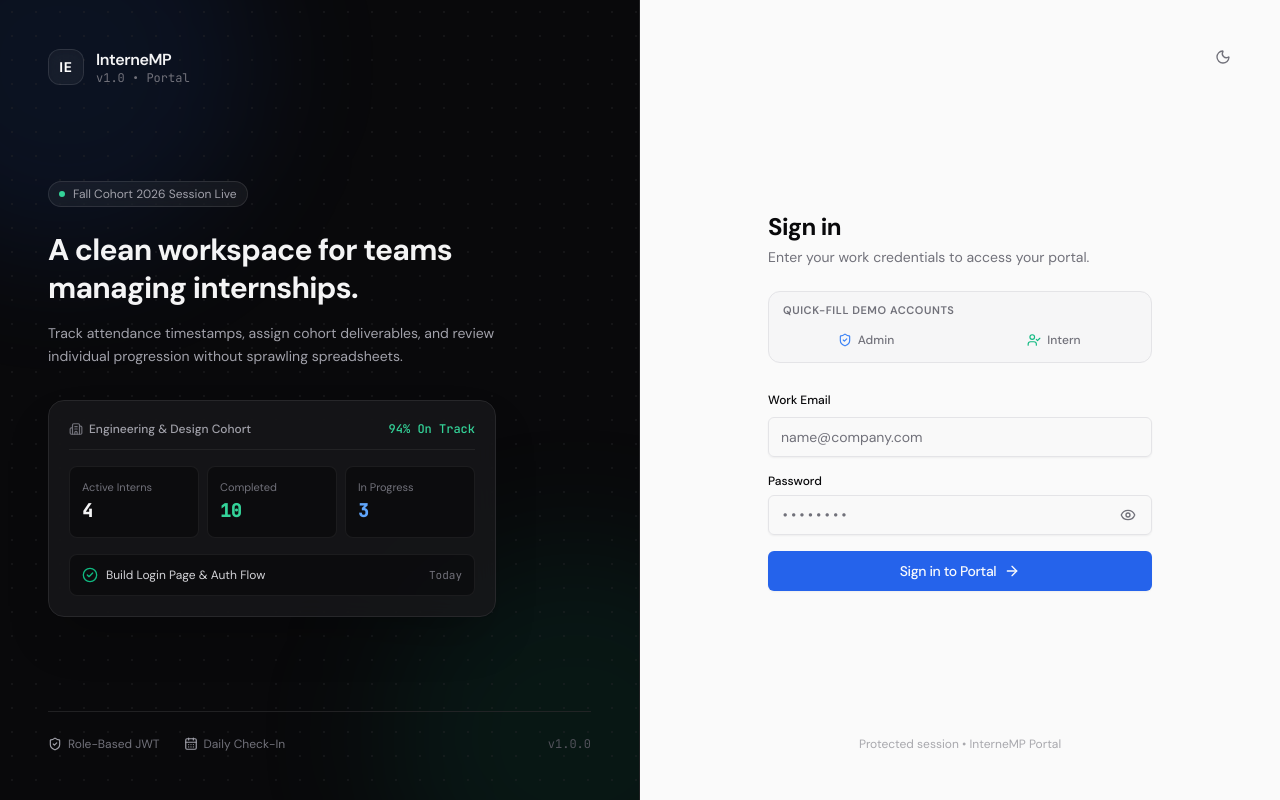
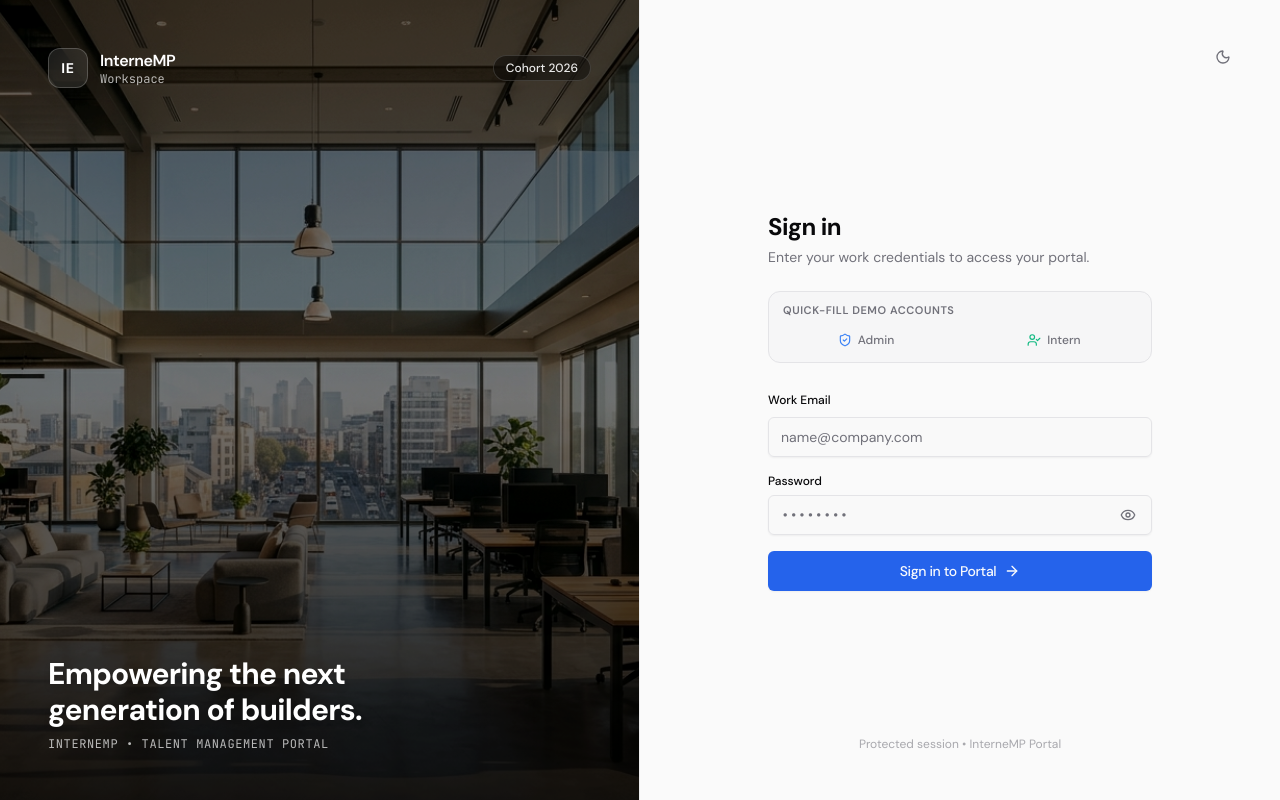
Before and after one commit to Sujalverma3/internemp, a React (Vite) app in the folder frontend/: page /login in a window 1280 px wide. Built offline with nearby package versions, Linux system fonts and the light colour scheme; no server answers.

Commit message:
feat(ui): redesign login page with image-driven architectural showcase

```diff
--- a/frontend/src/pages/Login.jsx
+++ b/frontend/src/pages/Login.jsx
@@ -8,8 +8,7 @@ import { Button } from '@/components/ui/button'
 import { Input } from '@/components/ui/input'
 import { Label } from '@/components/ui/label'
 import {
-  Eye, EyeOff, ShieldCheck, UserCheck, CalendarDays,
-  CheckCircle2, Sun, Moon, ArrowRight, Sparkles, Building2
+  Eye, EyeOff, ShieldCheck, UserCheck, Sun, Moon, ArrowRight
 } from 'lucide-react'
 
 export default function Login() {
@@ -47,88 +46,44 @@ export default function Login() {
 
   return (
     <div className="min-h-screen flex w-full bg-background selection:bg-primary/20">
-      {/* Left Panel — Editorial Product Showcase (Desktop) */}
-      <div className="hidden lg:flex flex-col justify-between w-1/2 bg-zinc-950 text-zinc-100 p-12 relative overflow-hidden border-r border-zinc-800/80">
-        {/* Subtle Ambient Radial Gradients (Grounded & Non-Cheesy) */}
-        <div className="absolute -top-32 -left-32 w-96 h-96 bg-blue-600/10 rounded-full blur-3xl pointer-events-none" />
-        <div className="absolute -bottom-32 -right-32 w-96 h-96 bg-emerald-600/10 rounded-full blur-3xl pointer-events-none" />
+      {/* Left Panel — Full-Bleed Architectural Visual Experience (Desktop) */}
+      <div className="hidden lg:relative lg:flex flex-col justify-between w-1/2 min-h-screen p-12 overflow-hidden border-r border-border/60">
+        {/* Architectural Workspace Hero Image */}
+        <img
+          src="/login-hero.jpg"
+          alt="InterneMP modern architectural studio workspace"
+          className="absolute inset-0 w-full h-full object-cover object-center filter brightness-[0.88] contrast-[1.05] transition-transform duration-700 hover:scale-[1.02]"
+        />
 
-        {/* Subtle Dot Grid */}
-        <div className="absolute inset-0 bg-[radial-gradient(#27272a_1px,transparent_1px)] [background-size:24px_24px] opacity-40 pointer-events-none" />
+        {/* Sophisticated Dark Gradient Scrim to ensure crisp branding and high contrast */}
+        <div className="absolute inset-0 bg-gradient-to-t from-black/85 via-black/35 to-black/50" />
+        <div className="absolute inset-0 bg-zinc-950/20 mix-blend-multiply" />
 
         {/* Top Brand Bar */}
-        <div className="relative z-10 flex items-center gap-3">
-          <div className="w-9 h-9 rounded-xl bg-white/5 border border-white/10 backdrop-blur-md flex items-center justify-center shadow-inner">
-            <span className="text-white font-bold text-sm tracking-wider">IE</span>
+        <div className="relative z-10 flex items-center justify-between">
+          <div className="flex items-center gap-3">
+            <div className="w-10 h-10 rounded-xl bg-white/10 border border-white/20 backdrop-blur-md flex items-center justify-center shadow-lg">
+              <span className="text-white font-bold text-sm tracking-wider">IE</span>
+            </div>
+            <div>
+              <span className="text-base font-semibold tracking-tight text-white drop-shadow-sm">InterneMP</span>
+              <span className="text-xs text-white/70 block -mt-0.5 font-mono">Workspace</span>
+            </div>
           </div>
-          <div>
-            <span className="text-base font-semibold tracking-tight text-zinc-100">InterneMP</span>
-            <span className="text-xs text-zinc-500 block -mt-0.5 font-mono">v1.0 • Portal</span>
+
+          <div className="px-3 py-1 rounded-full bg-black/40 border border-white/15 backdrop-blur-md text-xs text-white/90 font-medium">
+            Cohort 2026
           </div>
         </div>
 
-        {/* Center Live Product Preview Mockup */}
-        <div className="relative z-10 my-auto py-8">
-          <div className="max-w-md">
-            <div className="inline-flex items-center gap-2 px-2.5 py-1 rounded-full bg-white/5 border border-white/10 text-xs text-zinc-400 mb-6 backdrop-blur-sm">
-              <span className="w-1.5 h-1.5 rounded-full bg-emerald-400 animate-pulse" />
-              <span>Fall Cohort 2026 Session Live</span>
-            </div>
-
-            <h2 className="text-3xl font-bold tracking-tight text-zinc-100 mb-4 leading-tight">
-              A clean workspace for teams managing internships.
-            </h2>
-
-            <p className="text-sm text-zinc-400 mb-8 leading-relaxed">
-              Track attendance timestamps, assign cohort deliverables, and review individual progression without sprawling spreadsheets.
-            </p>
-
-            {/* Micro Dashboard Card */}
-            <div className="p-5 rounded-2xl bg-zinc-900/80 border border-zinc-800 shadow-2xl backdrop-blur-md space-y-4">
-              <div className="flex items-center justify-between pb-3 border-b border-zinc-800/80 text-xs">
-                <span className="text-zinc-400 font-medium flex items-center gap-1.5">
-                  <Building2 className="w-3.5 h-3.5 text-zinc-500" /> Engineering & Design Cohort
-                </span>
-                <span className="text-emerald-400 font-mono font-medium">94% On Track</span>
-              </div>
-
-              <div className="grid grid-cols-3 gap-2">
-                <div className="p-3 rounded-lg bg-zinc-950/60 border border-zinc-800/60">
-                  <p className="text-[11px] text-zinc-500">Active Interns</p>
-                  <p className="text-lg font-bold font-mono text-zinc-100 mt-0.5">4</p>
-                </div>
-                <div className="p-3 rounded-lg bg-zinc-950/60 border border-zinc-800/60">
-                  <p className="text-[11px] text-zinc-500">Completed</p>
-                  <p className="text-lg font-bold font-mono text-emerald-400 mt-0.5">10</p>
-                </div>
-                <div className="p-3 rounded-lg bg-zinc-950/60 border border-zinc-800/60">
-                  <p className="text-[11px] text-zinc-500">In Progress</p>
-                  <p className="text-lg font-bold font-mono text-blue-400 mt-0.5">3</p>
-                </div>
-              </div>
-
-              <div className="p-3 rounded-lg bg-zinc-950/60 border border-zinc-800/60 flex items-center justify-between text-xs">
-                <div className="flex items-center gap-2">
-                  <CheckCircle2 className="w-4 h-4 text-emerald-500 shrink-0" />
-                  <span className="text-zinc-300 truncate max-w-[220px]">Build Login Page & Auth Flow</span>
-                </div>
-                <span className="text-[11px] text-zinc-500 font-mono">Today</span>
-              </div>
-            </div>
-          </div>
-        </div>
-
-        {/* Bottom Feature Badges */}
-        <div className="relative z-10 pt-6 border-t border-zinc-800/80 flex items-center justify-between text-xs text-zinc-500">
-          <div className="flex items-center gap-6">
-            <span className="flex items-center gap-1.5">
-              <ShieldCheck className="w-3.5 h-3.5 text-zinc-400" /> Role-Based JWT
-            </span>
-            <span className="flex items-center gap-1.5">
-              <CalendarDays className="w-3.5 h-3.5 text-zinc-400" /> Daily Check-In
-            </span>
-          </div>
-          <span className="font-mono text-zinc-600">v1.0.0</span>
+        {/* Bottom Minimalist Editorial Tagline (Image-driven, letting the visual breathe) */}
+        <div className="relative z-10 space-y-2 max-w-md">
+          <h2 className="text-2xl sm:text-3xl font-bold tracking-tight text-white leading-tight drop-shadow-md">
+            Empowering the next generation of builders.
+          </h2>
+          <p className="text-xs font-mono text-white/70 tracking-wider uppercase">
+            InterneMP • Talent Management Portal
+          </p>
         </div>
       </div>
 
```
Also changed, not shown: frontend/public/login-hero.jpg (added).
